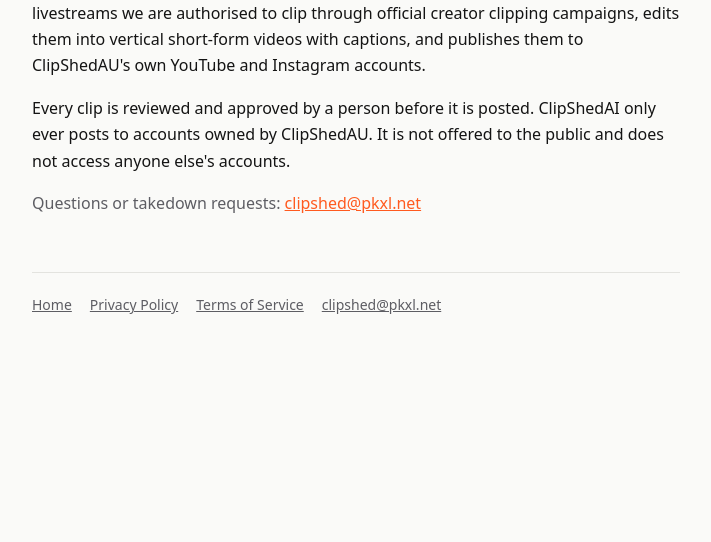
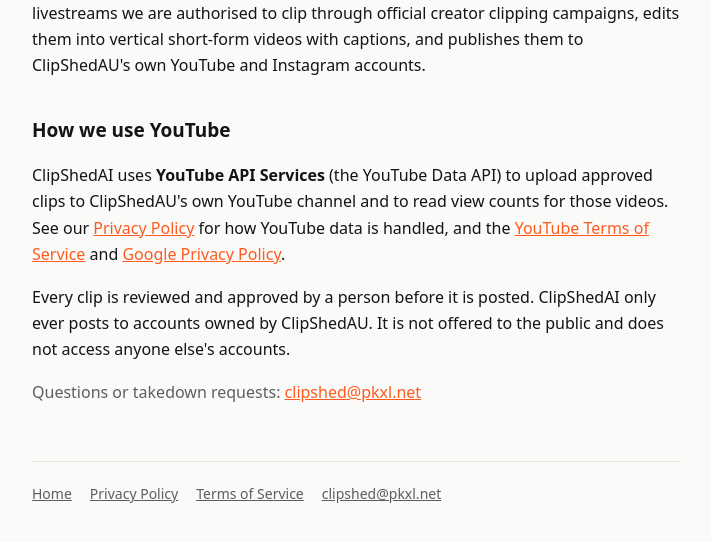
Before and after one commit to AUSxPkxl/clipshedai-site, a plain HTML site: page index.html in a window 1280 px wide. Shown: the part 262-804 px from the top of the page, without its empty margins (284-995 px from the left). Drawn offline with Linux system fonts and the light colour scheme.

Commit message:
Homepage: describe YouTube API Services use
Co-Authored-By: Claude Opus 5.5 <noreply@anthropic.com>

```diff
--- a/index.html
+++ b/index.html
@@ -4,6 +4,8 @@
 <body><main><a class="brand" href="./">ClipShed<span>AI</span></a>
 <h1>Livestream highlights, cut for short-form.</h1>
 <p>ClipShedAI is the in-house tool behind <strong>ClipShedAU</strong>. It finds the best moments from livestreams we are authorised to clip through official creator clipping campaigns, edits them into vertical short-form videos with captions, and publishes them to ClipShedAU's own YouTube and Instagram accounts.</p>
+<h2>How we use YouTube</h2>
+<p>ClipShedAI uses <strong>YouTube API Services</strong> (the YouTube Data API) to upload approved clips to ClipShedAU's own YouTube channel and to read view counts for those videos. See our <a href="privacy.html">Privacy Policy</a> for how YouTube data is handled, and the <a href="https://www.youtube.com/t/terms">YouTube Terms of Service</a> and <a href="https://policies.google.com/privacy">Google Privacy Policy</a>.</p>
 <p>Every clip is reviewed and approved by a person before it is posted. ClipShedAI only ever posts to accounts owned by ClipShedAU. It is not offered to the public and does not access anyone else's accounts.</p>
 <p class="muted">Questions or takedown requests: <a href="mailto:clipshed@pkxl.net">clipshed@pkxl.net</a></p>
 <nav><a href="./">Home</a><a href="privacy.html">Privacy Policy</a><a href="terms.html">Terms of Service</a><a href="mailto:clipshed@pkxl.net">clipshed@pkxl.net</a></nav></main></body></html>
```
